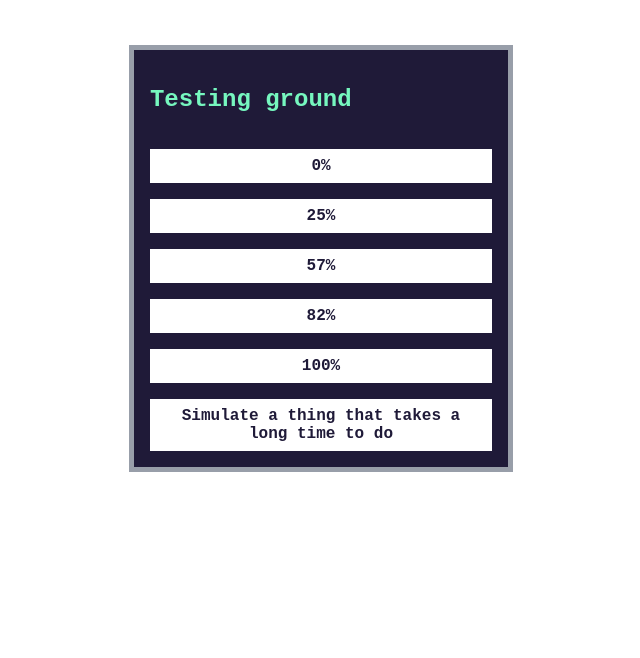
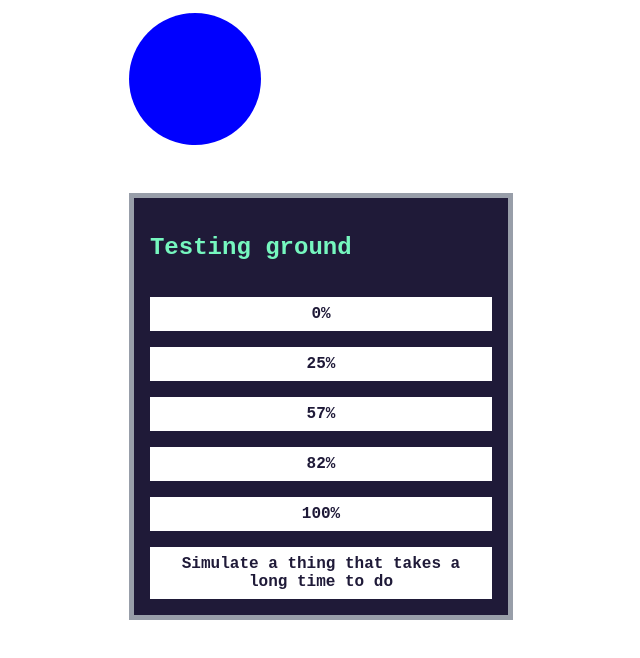
Before and after one commit to Annie-Huang/circular-progress-bar, a website: page index.html in a window 1280 px wide. Shown: the part 200-858 px from the top of the page, without its empty margins (319-959 px from the left). Before the commit the page ends 800 px from the top, so only its background shows below. Drawn offline with Linux system fonts and the light colour scheme.

Commit message:
Create a blue circle.

```diff
--- a/style.css
+++ b/style.css
@@ -1,5 +1,14 @@
 /* If JS is enabled */
 [role='progressbar'] {
+  --size: 132px;
+  --bar-width: 20px;
+
+  width: var(--size);
+  aspect-ratio: 1 / 1;
+
+  background: blue;
+  border-radius: 50%;
+
   span {
     display: none;
   }
```
